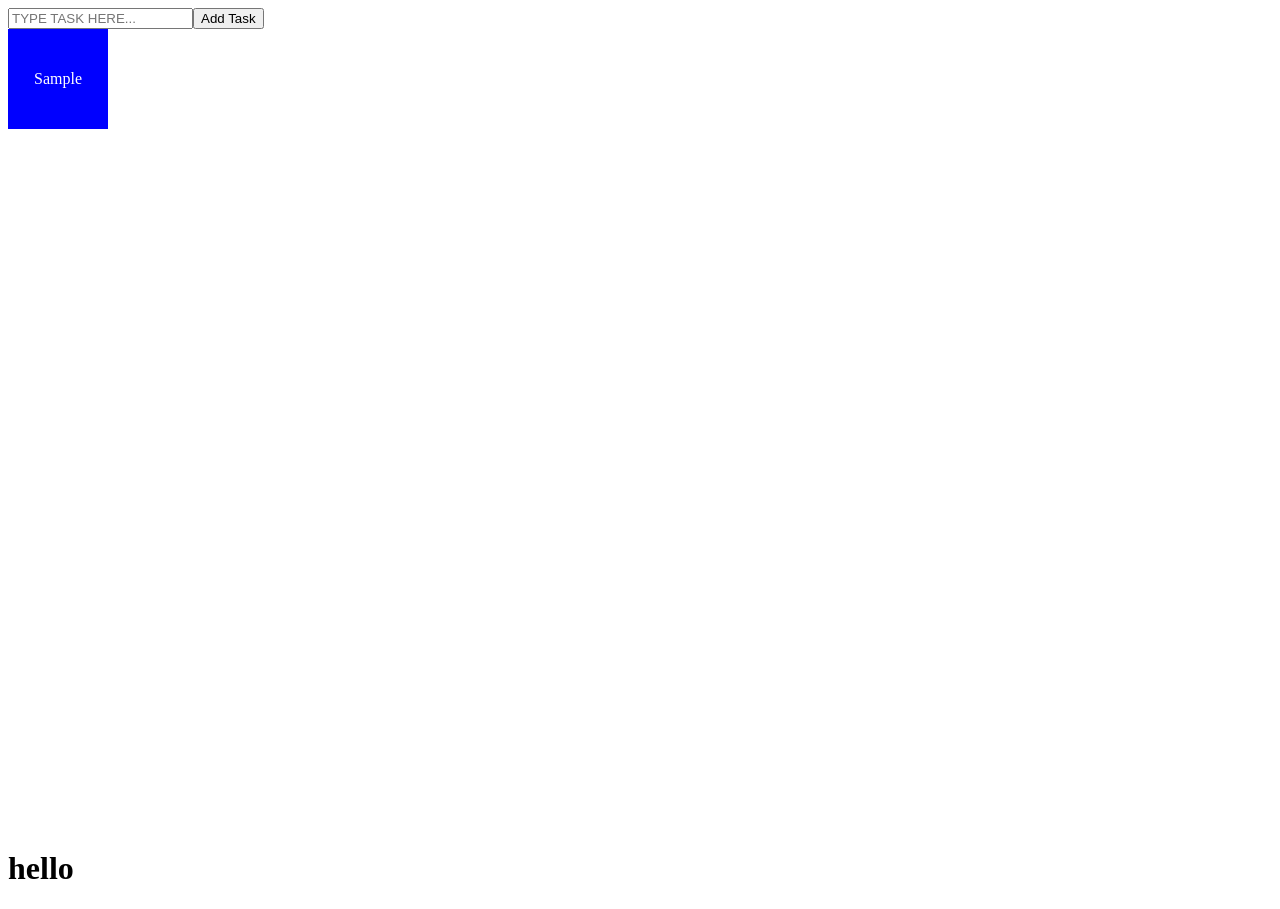
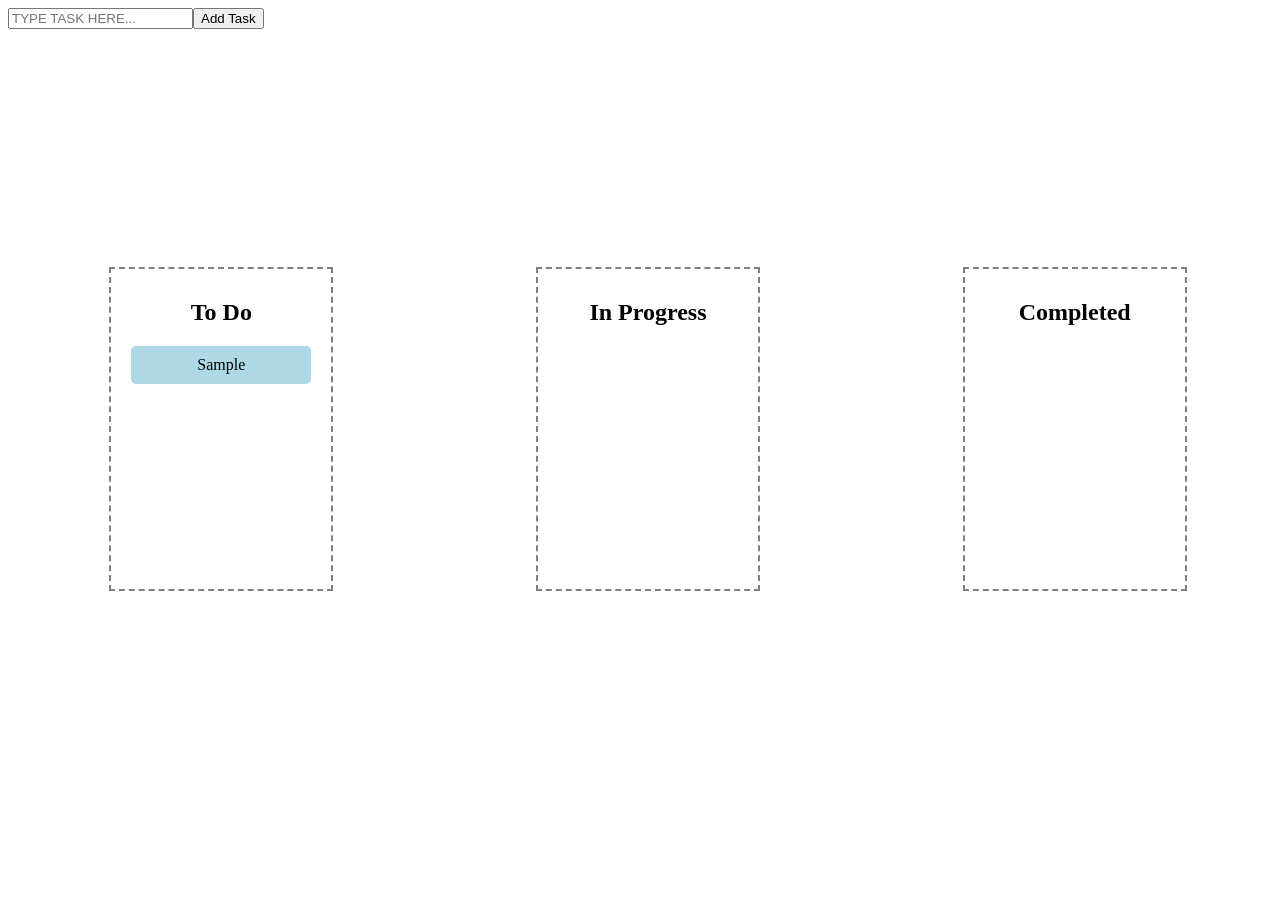
Before and after one commit to ibrahimkarim22/kanbanboard, a React (Vite) app: page / in a window 1280 px wide. Both pictures are taken after typing "Sample" into the empty fields and a click on the button "Add Task". After the commit the page ends 837 px from the top, so only its background shows below. Built offline with nearby package versions, Linux system fonts and the light colour scheme.

Commit message:
i deleted grabbable.jsx and instead of manually handling onMouseMove and useRef I am using HTML5 Drag & Drop api using onDragStart onDrop and onDragOver in the droppableArea compononet

```diff
--- a/src/App.jsx
+++ b/src/App.jsx
@@ -1,7 +1,9 @@
-import { useState } from "react";
+import './css/app.css'
+import { useState } from 'react';
 
-import DraggableBox from "./components/draggable";
-import TaskInput from "./components/taskInput";
+import TaskInput from './components/taskInput';
+import DroppableArea from './components/droppableArea';
+
 
 function App() {
   const [tasks, setTasks] = useState([]);
@@ -9,18 +11,44 @@ function App() {
   const [completedTasks, setCompletedTasks] = useState([]);
 
   const addToTasks = (task) => {
-    if (tasks.includes(task) || task.trim === "") return;
+    if (tasks.includes(task) || task.trim() === "") return;
     setTasks((prevTasks) => [...prevTasks, task]);
-    console.log(tasks);
+  };
+
+  const moveTask = (task, fromListName, toListSetter) => {
+    setTasks((prev) => prev.filter((t) => t !== task));
+    setInProgressTasks((prev) => prev.filter((t) => t !== task));
+    setCompletedTasks((prev) => prev.filter((t) => t !== task));
+
+    toListSetter((prev) => [...prev, task]);
   };
 
   return (
     <>
       <TaskInput addToTasks={addToTasks} />
-      <div style={{ width: "100vw", height: "100vh", position: "relative" }}>
-        <DraggableBox tasks={tasks} />
+      <div className='droppable-areas-container'>
+        <DroppableArea
+          title='To Do'
+          tasks={tasks}
+          setTasks={setTasks}
+          moveTask={moveTask}
+          fromListName='tasks'
+        />
+        <DroppableArea
+          title='In Progress'
+          tasks={inProgressTasks}
+          setTasks={setInProgressTasks}
+          moveTask={moveTask}
+          fromListName='inProgressTasks'
+        />
+        <DroppableArea
+          title='Completed'
+          tasks={completedTasks}
+          setTasks={setCompletedTasks}
+          moveTask={moveTask}
+          fromListName='completedTasks'
+        />
       </div>
-      <h1>hello</h1>
     </>
   );
 }
--- a/src/components/draggable.jsx
+++ /dev/null
@@ -1,67 +0,0 @@
-import { useState, useRef, useEffect } from "react";
-
-const DraggableBox = ({ tasks }) => {
-  const [positions, setPositions] = useState({});
-  const [dragging, setDragging] = useState(null);
-  const boxRefs = useRef({});
-
-  const handleMouseDown = (event, index) => {
-    event.preventDefault();
-    setDragging(index);
-  };
-
-  useEffect(() => {
-    const handleMouseMove = (event) => {
-      if (dragging === null) return; //
-
-      setPositions((prev) => ({
-        ...prev,
-        [dragging]: {
-          x: event.clientX - (boxRefs.current[dragging]?.offsetWidth || 100) / 2,
-          y: event.clientY - (boxRefs.current[dragging]?.offsetHeight || 100) / 2,
-        },
-      }));
-    };
-
-    const handleMouseUp = () => {
-      setDragging(null);
-    };
-
-    window.addEventListener("mousemove", handleMouseMove);
-    window.addEventListener("mouseup", handleMouseUp);
-
-    return () => {
-      window.removeEventListener("mousemove", handleMouseMove);
-      window.removeEventListener("mouseup", handleMouseUp);
-    };
-  }, [dragging]);
-
-  return (
-    <>
-      {tasks.map((item, index) => (
-        <div
-          key={index}
-          ref={(el) => (boxRefs.current[index] = el)}
-          onMouseDown={(e) => handleMouseDown(e, index)}
-          style={{
-            position: "absolute",
-            left: positions[index]?.x || 0,
-            top: positions[index]?.y || 0,
-            width: "100px",
-            height: "100px",
-            backgroundColor: "blue",
-            color: "white",
-            display: "flex",
-            alignItems: "center",
-            justifyContent: "center",
-            cursor: "grab",
-          }}
-        >
-          {item}
-        </div>
-      ))}
-    </>
-  );
-};
-
-export default DraggableBox;
--- /dev/null
+++ b/src/components/droppableArea.jsx
@@ -0,0 +1,42 @@
+const DroppableArea = ({ title, tasks, setTasks, moveTask, fromListName }) => {
+  const handleDragStart = (e, task) => {
+    e.dataTransfer.setData('task', task);
+    e.dataTransfer.setData('fromList', fromListName);
+  };
+
+  const handleDrop = (e) => {
+    e.preventDefault();
+    const droppedTask = e.dataTransfer.getData('task');
+    const fromList = e.dataTransfer.getData('fromList');
+
+    if (!tasks.includes(droppedTask)) {
+      moveTask(droppedTask, fromList, setTasks);
+    }
+  };
+
+  const handleDragOver = (e) => {
+    e.preventDefault();
+  };
+
+  return (
+    <div
+      className='droppable-container'
+      onDrop={handleDrop}
+      onDragOver={handleDragOver}
+    >
+      <h2>{title}</h2>
+      {tasks.map((task) => (
+        <div
+          className='droppable-item'
+          key={task}
+          draggable
+          onDragStart={(e) => handleDragStart(e, task)}
+        >
+          {task}
+        </div>
+      ))}
+    </div>
+  );
+};
+
+export default DroppableArea;
--- /dev/null
+++ b/src/css/app.css
@@ -0,0 +1,28 @@
+/*app.jsx*/
+
+.droppable-areas-container {
+    width: 100vw;
+    height: 100vh;
+    display: flex;
+    justify-content: space-around;
+    align-items: center;
+}
+
+
+/*droppable.jsx*/
+
+.droppable-container {
+    width: 200px;
+    min-height: 300px;
+    border: 2px dashed gray;
+    padding: 10px;
+    text-align: center;
+}
+
+.droppable-item {
+    margin: 10px;
+    padding: 10px;
+    background-color: lightblue;
+    cursor: grab;
+    border-radius: 5px;
+}
```
Also changed, not shown: src/components/taskInput.jsx (+4 -4 lines).
